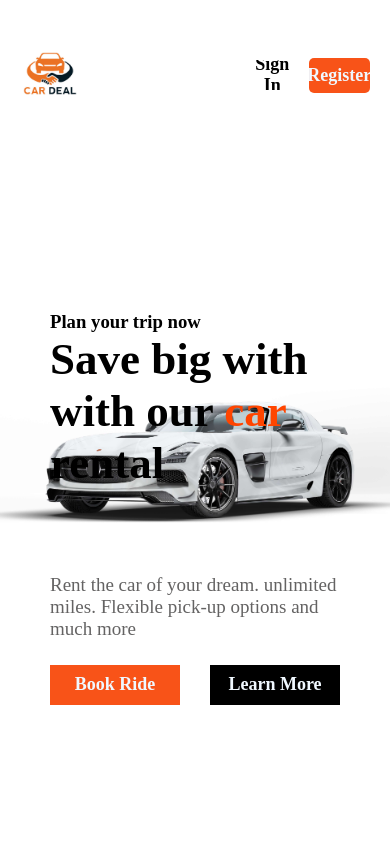
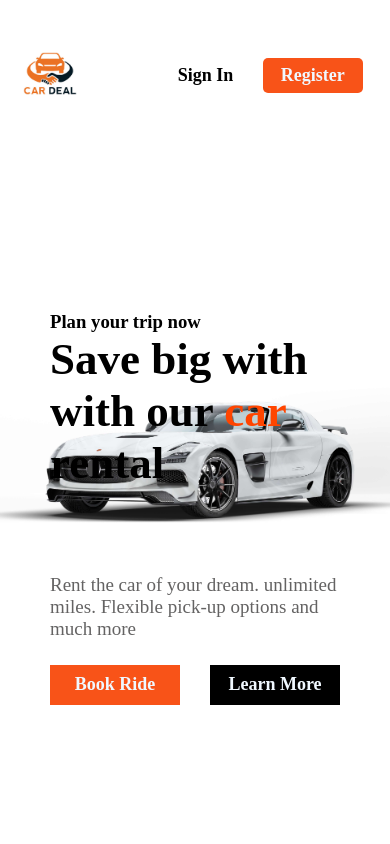
Before and after one commit to lamson098/portfolio, a React (Create React App) app: page /rent in a window 390 px wide. Shown: the top 844 px of the page. Built offline with nearby package versions, Linux system fonts and the light colour scheme; a web font is replaced by a local one.

Commit message:
fix media 3

```diff
--- a/src/App.css
+++ b/src/App.css
@@ -1557,8 +1557,9 @@
   }
 
   .head {
-    gap: 50px;
-  }
+    gap: 30px;
+  }
+
 
   .res-input {
     font-size: 10px;
@@ -1996,4 +1997,8 @@
   .ar-head3 {
     width: 170px;
   }
-}
+
+  .rentbutton {
+    width: 100%;
+  }
+}
```
